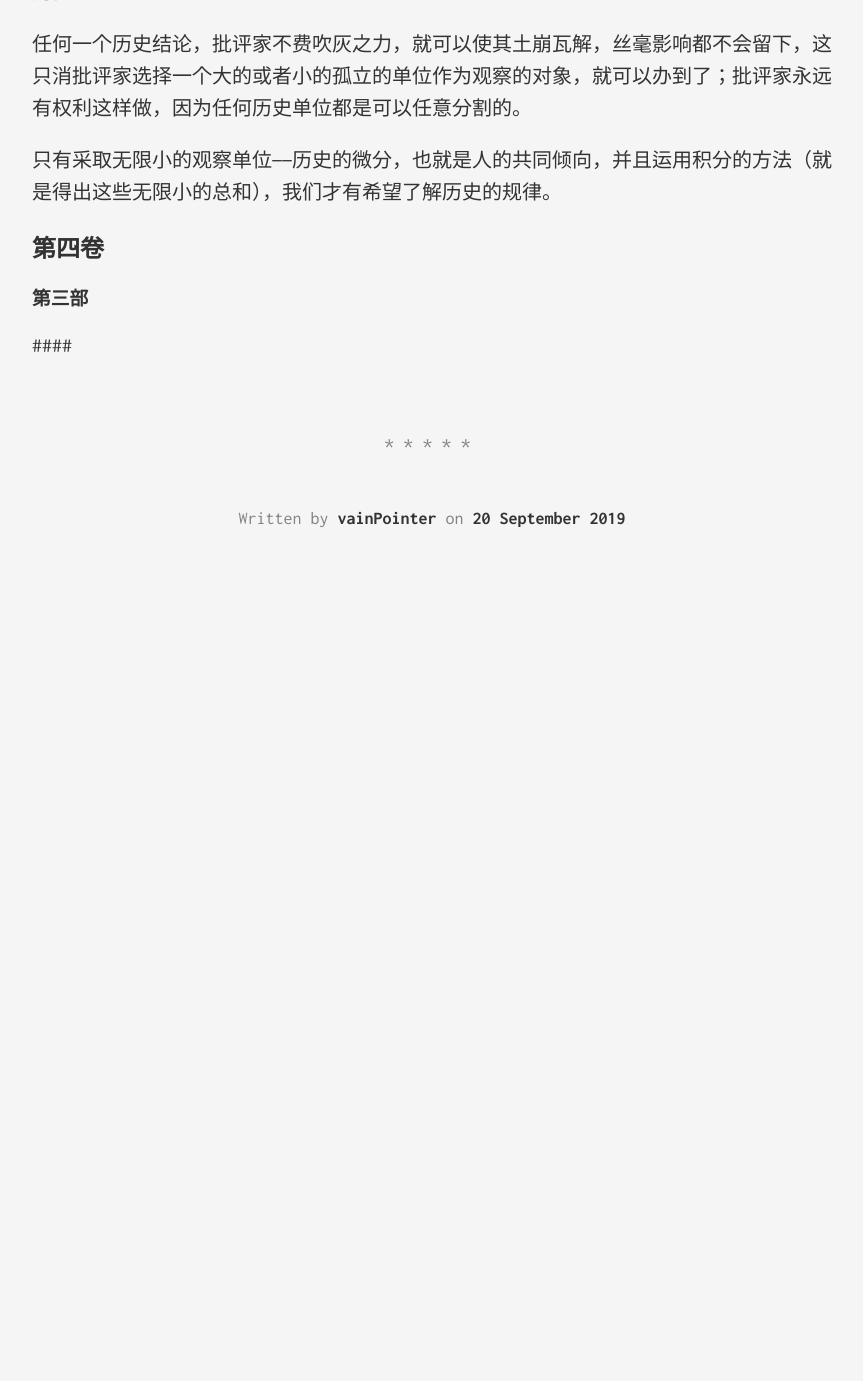
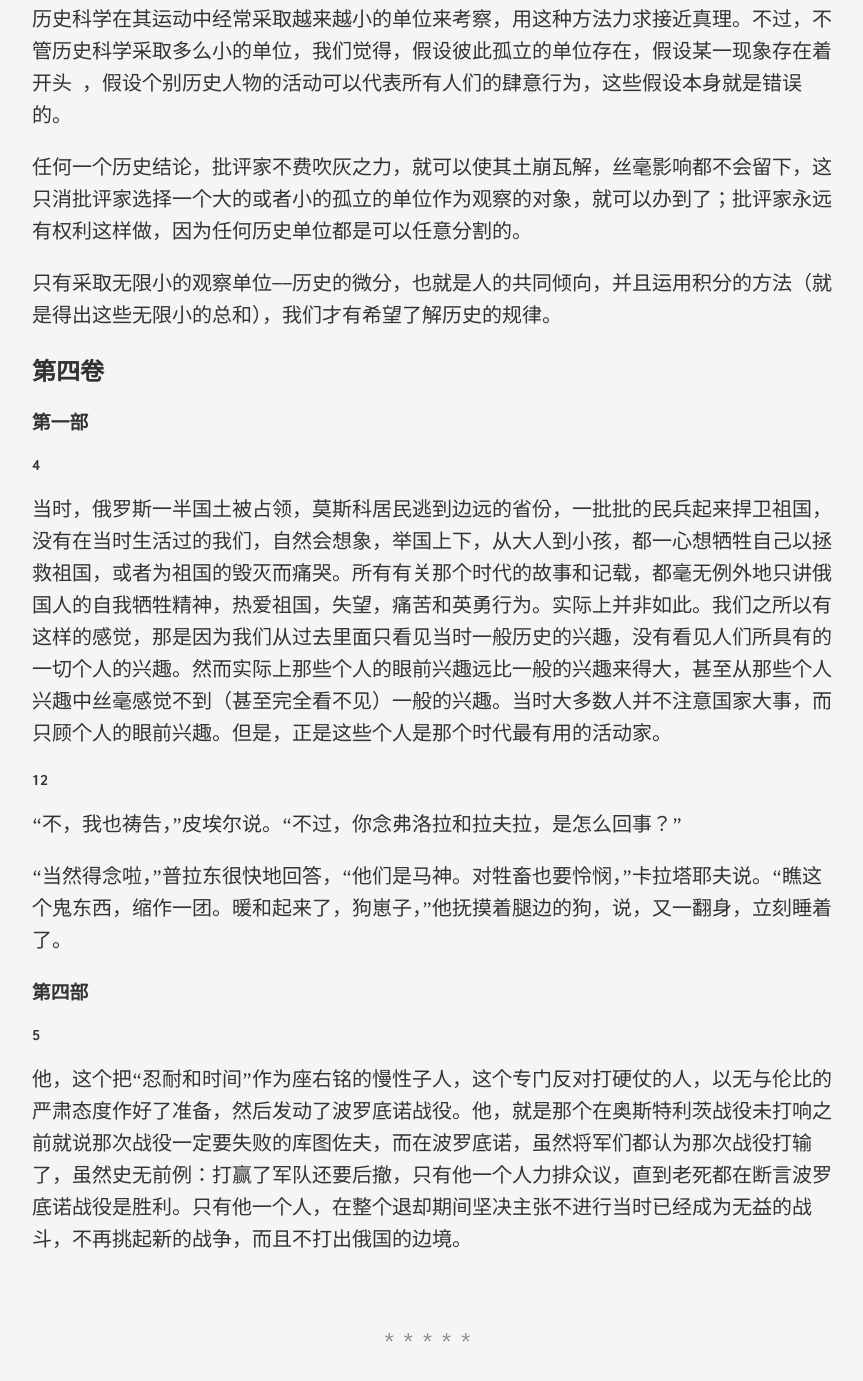
Before and after one commit to vainPointer/vainPointer.github.io, a Jekyll site: the page built from _posts/2019-09-20-War-and-peace.markdown, in a window 1280 px wide and 1400 px high, scrolled down 16619 px. Shown: the top 1381 px of the window, without its empty margins (208-1071 px from the left). Built offline with Jekyll 4.4.1, drawn with Linux system fonts in a browser that asks for light colours; before the commit the page ends 17249 px from its top, so only the background shows below that; some of the changed text lies outside the part shown.

Commit message:
war and peace

```diff
--- a/_posts/2019-09-20-War-and-peace.markdown
+++ b/_posts/2019-09-20-War-and-peace.markdown
@@ -139,7 +139,11 @@ categories: [read]
 库图佐夫将军：一位只有一只眼睛的老而胖的将军，在战斗中领导俄国。他与骄傲的拿破仑大不相同，因为他谦卑，敬畏上帝，也更细心周到。
 
 # 摘录
-我手头的实体书是草婴译的，而有刘辽逸译的电子版，因此主要是从刘的译本摘录的，但总体感觉草婴的译的更好。高植的译本没有看过，听说是注释最详尽的译本。
+我手头的实体书是草婴译的，而有刘辽逸译的电子版，因此主要是从刘的译本摘录的，但总体感觉草婴的译的更好。高植的译本没有看过，听说是注释最详尽的译本。1812年的俄法战争，让我不由得想起了这几本书：
+
+   - 金一南[《心胜》](https://book.douban.com/subject/24878141/)
+   - 切·格瓦拉[《论游击战》](https://book.douban.com/subject/26845769/)
+   - 毛泽东《论持久战》《抗日游击战争的战略问题》
 
 ## 第二卷
 ### 第二部
@@ -271,5 +275,15 @@ categories: [read]
 只有采取无限小的观察单位——历史的微分，也就是人的共同倾向，并且运用积分的方法（就是得出这些无限小的总和），我们才有希望了解历史的规律。
 
 ## 第四卷
-### 第三部
-####
+### 第一部
+#### 4
+当时，俄罗斯一半国土被占领，莫斯科居民逃到边远的省份，一批批的民兵起来捍卫祖国，没有在当时生活过的我们，自然会想象，举国上下，从大人到小孩，都一心想牺牲自己以拯救祖国，或者为祖国的毁灭而痛哭。所有有关那个时代的故事和记载，都毫无例外地只讲俄国人的自我牺牲精神，热爱祖国，失望，痛苦和英勇行为。实际上并非如此。我们之所以有这样的感觉，那是因为我们从过去里面只看见当时一般历史的兴趣，没有看见人们所具有的一切个人的兴趣。然而实际上那些个人的眼前兴趣远比一般的兴趣来得大，甚至从那些个人兴趣中丝毫感觉不到（甚至完全看不见）一般的兴趣。当时大多数人并不注意国家大事，而只顾个人的眼前兴趣。但是，正是这些个人是那个时代最有用的活动家。
+
+#### 12
+“不，我也祷告，”皮埃尔说。“不过，你念弗洛拉和拉夫拉，是怎么回事？”
+
+“当然得念啦，”普拉东很快地回答，“他们是马神。对牲畜也要怜悯，”卡拉塔耶夫说。“瞧这个鬼东西，缩作一团。暖和起来了，狗崽子，”他抚摸着腿边的狗，说，又一翻身，立刻睡着了。
+
+### 第四部
+#### 5
+他，这个把“忍耐和时间”作为座右铭的慢性子人，这个专门反对打硬仗的人，以无与伦比的严肃态度作好了准备，然后发动了波罗底诺战役。他，就是那个在奥斯特利茨战役未打响之前就说那次战役一定要失败的库图佐夫，而在波罗底诺，虽然将军们都认为那次战役打输了，虽然史无前例：打赢了军队还要后撤，只有他一个人力排众议，直到老死都在断言波罗底诺战役是胜利。只有他一个人，在整个退却期间坚决主张不进行当时已经成为无益的战斗，不再挑起新的战争，而且不打出俄国的边境。
```
